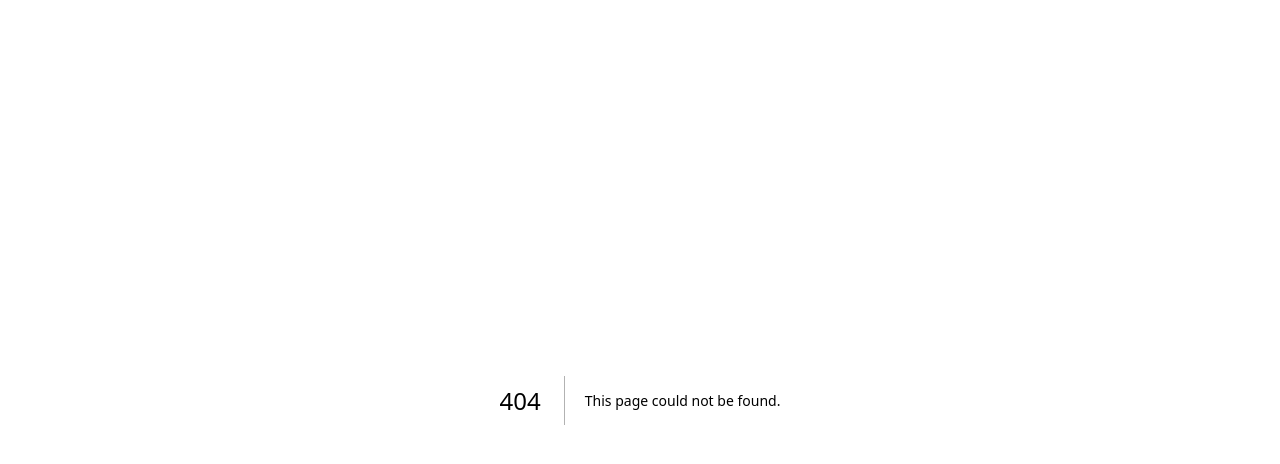
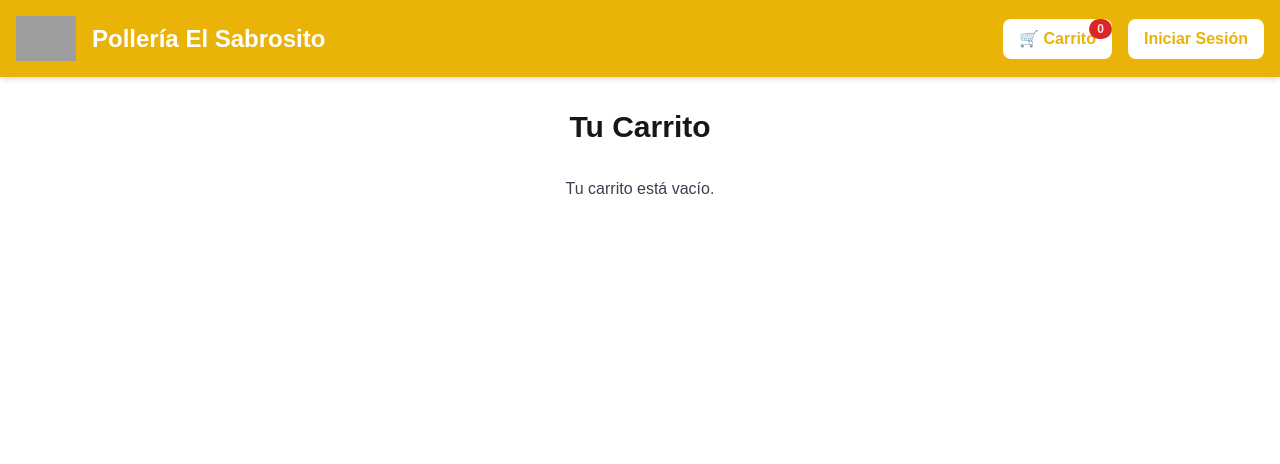
Before and after one commit to LizandroMS/Inventiva, a Next.js app: page /carrito in a window 1280 px wide. Before the commit this address had no page. Shown: the top 464 px of the page. Built offline with nearby package versions, Linux system fonts and the light colour scheme; grey boxes are pictures that could not be loaded.

Commit message:
creacion del carrito de compras

```diff
--- a/src/app/Carta/page.tsx
+++ b/src/app/Carta/page.tsx
@@ -1,7 +1,8 @@
 "use client";
 import { useState, useEffect } from "react";
 import Image from "next/image";
-import { useRouter } from "next/navigation";
+//import { useRouter } from "next/navigation";
+import { useCart } from "@/context/CartContext";
 
 interface Product {
   id: number;
@@ -10,47 +11,29 @@ interface Product {
   imagenUrl: string;
 }
 
-interface User {
-  fullName: string;
-  email: string;
-}
-
 export default function CartaPage() {
   const [products, setProducts] = useState<Product[]>([]);
   const [filteredProducts, setFilteredProducts] = useState<Product[]>([]);
   const [searchTerm, setSearchTerm] = useState("");
-  const [user, setUser] = useState<User | null>(null);
-  const router = useRouter();
+ // const router = useRouter();
+  const { addToCart } = useCart();
 
   useEffect(() => {
-    // Cargar productos desde la API
     const fetchProducts = async () => {
       try {
         const res = await fetch("/api/getProducts");
         if (res.ok) {
           const data = await res.json();
           setProducts(data);
-          setFilteredProducts(data); // Mostrar todos los productos al inicio
+          setFilteredProducts(data);
         }
       } catch (error) {
         console.error("Error al cargar los productos:", error);
       }
     };
-
-    // Verificar si el usuario está autenticado
-    const storedUser = localStorage.getItem("user");
-    if (storedUser) {
-      try {
-        setUser(JSON.parse(storedUser));
-      } catch (error) {
-        console.error("Error al parsear el usuario del localStorage:", error);
-      }
-    }
-
     fetchProducts();
   }, []);
 
-  // Función para filtrar productos
   const handleSearch = (e: React.ChangeEvent<HTMLInputElement>) => {
     const value = e.target.value.toLowerCase();
     setSearchTerm(value);
@@ -61,52 +44,8 @@ export default function CartaPage() {
     setFilteredProducts(filtered);
   };
 
-  const handleLogout = () => {
-    localStorage.removeItem("user");
-    setUser(null);
-    router.push("/login");
-  };
-
   return (
     <div className="flex flex-col min-h-screen bg-gray-100">
-      {/* Header */}
-      <header className="bg-yellow-500 text-white py-4 shadow-md">
-        <div className="container mx-auto flex justify-between items-center px-4">
-          <div className="flex items-center">
-            <Image
-              src="/images/logo.png"
-              alt="Pollería Logo"
-              width={60}
-              height={60}
-              className="mr-4"
-            />
-            <h1 className="text-2xl font-bold">Pollería El Sabrosito</h1>
-          </div>
-
-          <div className="flex space-x-4 items-center">
-            {user ? (
-              <>
-                <span className="text-white text-sm">Bienvenido, {user.fullName}</span>
-                <button
-                  onClick={handleLogout}
-                  className="bg-red-600 hover:bg-red-700 text-white font-bold py-2 px-4 rounded-lg"
-                >
-                  Cerrar Sesión
-                </button>
-              </>
-            ) : (
-              <button
-                onClick={() => router.push("/login")}
-                className="bg-white text-yellow-500 font-bold py-2 px-4 rounded-lg"
-              >
-                Iniciar Sesión
-              </button>
-            )}
-          </div>
-        </div>
-      </header>
-
-      {/* Buscador */}
       <div className="container mx-auto p-4">
         <input
           type="text"
@@ -117,7 +56,6 @@ export default function CartaPage() {
         />
       </div>
 
-      {/* Lista de productos */}
       <main className="flex-grow">
         <section className="container mx-auto p-4">
           <div className="grid grid-cols-1 sm:grid-cols-2 md:grid-cols-3 lg:grid-cols-4 gap-6">
@@ -142,6 +80,12 @@ export default function CartaPage() {
                   <p className="text-lg font-semibold text-center text-gray-700">
                     {product.price}
                   </p>
+                  <button
+                    onClick={() => addToCart(product)}
+                    className="bg-yellow-500 hover:bg-yellow-600 text-white font-bold py-2 px-4 rounded-lg mt-4"
+                  >
+                    Añadir al carrito
+                  </button>
                 </div>
               ))
             ) : (
@@ -152,11 +96,6 @@ export default function CartaPage() {
           </div>
         </section>
       </main>
-
-      {/* Footer */}
-      <footer className="bg-green-700 text-white py-4 text-center">
-        <p>© 2024 Pollería El Sabrosito. Todos los derechos reservados.</p>
-      </footer>
     </div>
   );
 }
--- a/src/app/admin/page.tsx
+++ b/src/app/admin/page.tsx
@@ -3,7 +3,7 @@
 import { useEffect, useState } from "react";
 import { useRouter } from "next/navigation";
 import { jwtDecode } from "jwt-decode"; // Usa jwt-decode para decodificar el token
-import Header from "@/components/Header";
+import Header from "@/components/Header_Interno";
 import {
   FaUserPlus,
   FaBoxes,
--- /dev/null
+++ b/src/app/carrito/page.tsx
@@ -0,0 +1,40 @@
+"use client";
+import { useCart } from "@/context/CartContext";
+import Image from "next/image";
+
+export default function CartPage() {
+  const { cartItems, removeFromCart } = useCart();
+
+  return (
+    <div className="container mx-auto py-8">
+      <h1 className="text-3xl font-bold mb-8 text-center">Tu Carrito</h1>
+      {cartItems.length > 0 ? (
+        <div className="grid grid-cols-1 sm:grid-cols-2 md:grid-cols-3 lg:grid-cols-4 gap-6">
+          {cartItems.map((item) => (
+            <div key={item.id} className="bg-white p-4 rounded-lg shadow-md">
+              <div className="relative w-full h-48 mb-4">
+                <Image
+                  src={item.imagenUrl || "/images/default.png"}
+                  alt={item.name}
+                  layout="fill"
+                  objectFit="cover"
+                  className="rounded-lg"
+                />
+              </div>
+              <h3 className="text-xl font-bold text-gray-800">{item.name}</h3>
+              <p className="text-lg font-semibold text-gray-700">{item.price}</p>
+              <button
+                onClick={() => removeFromCart(item.id)}
+                className="bg-red-500 hover:bg-red-600 text-white font-bold py-2 px-4 rounded-lg mt-4"
+              >
+                Eliminar
+              </button>
+            </div>
+          ))}
+        </div>
+      ) : (
+        <p className="text-center text-gray-700">Tu carrito está vacío.</p>
+      )}
+    </div>
+  );
+}
--- a/src/app/layout.tsx
+++ b/src/app/layout.tsx
@@ -1,12 +1,15 @@
 import type { Metadata } from "next";
 import localFont from "next/font/local";
 import "./globals.css";
+import { CartProvider } from "@/context/CartContext"; // Importa el CartProvider
+import Header from "@/components/Header"; // Asegúrate de que tu Header esté bien referenciado
 
 const geistSans = localFont({
   src: "./fonts/GeistVF.woff",
   variable: "--font-geist-sans",
   weight: "100 900",
 });
+
 const geistMono = localFont({
   src: "./fonts/GeistMonoVF.woff",
   variable: "--font-geist-mono",
@@ -28,7 +31,12 @@ export default function RootLayout({
       <body
         className={`${geistSans.variable} ${geistMono.variable} antialiased`}
       >
-        {children}
+        {/* Envuelve toda la aplicación con el CartProvider */}
+        <CartProvider>
+          {/* Asegúrate de renderizar el Header globalmente */}
+          <Header />
+          {children}
+        </CartProvider>
       </body>
     </html>
   );
--- a/src/app/personal/page.tsx
+++ b/src/app/personal/page.tsx
@@ -3,7 +3,7 @@
 import { useState, useEffect } from "react";
 import { useRouter } from "next/navigation";
 import { jwtDecode } from "jwt-decode";
-import Header from "@/components/Header";
+import Header from "@/components/Header_Interno";
 
 interface Pedido {
   id: number;
--- a/src/components/Header.tsx
+++ b/src/components/Header.tsx
@@ -1,51 +1,81 @@
 "use client";
+import { useRouter } from "next/navigation";
+import { useCart } from "@/context/CartContext";
+import Image from "next/image";
+import Link from "next/link";
 import { useEffect, useState } from "react";
-import { useRouter } from "next/navigation";
-
 
 interface User {
   fullName: string;
   email: string;
-  // Añade cualquier otra propiedad del usuario que necesites
 }
+
 export default function Header() {
-  const [userName, setUserName] = useState<User | null>(null);
+  const [user, setUser] = useState<User | null>(null);
+  const { cartItems } = useCart();
   const router = useRouter();
 
   useEffect(() => {
-    const storedName = localStorage.getItem("user"); // Obtener el nombre del usuario desde localStorage
-    const token = localStorage.getItem("userToken");
-
-    if (!token || !storedName) {
-      // Si no hay token o nombre, redirigir al login
-      router.push("/login");
-    } else {
-      setUserName(JSON.parse(storedName));// Almacena el nombre del usuario en el estado
+    const storedUser = localStorage.getItem("user");
+    if (storedUser) {
+      try {
+        setUser(JSON.parse(storedUser));
+      } catch (error) {
+        console.error("Error al parsear el usuario del localStorage:", error);
+      }
     }
-  }, [router]);
+  }, []);
 
   const handleLogout = () => {
-    // Limpiar el localStorage (o cookies si fuera el caso)
-    localStorage.removeItem("userToken");
     localStorage.removeItem("user");
-
-    // Redirigir al login
+    setUser(null);
     router.push("/login");
   };
 
   return (
-    <header className="bg-blue-500 text-white p-4">
-      <div className="container mx-auto flex justify-between items-center">
-        <h1 className="text-2xl font-bold">Aplicación de Gestión</h1>
-        <div className="flex items-center space-x-4">
-          {userName && <p>Bienvenido, {userName.fullName}</p>}{" "}
-          {/* Mostrar el nombre del usuario */}
-          <button
-            onClick={handleLogout}
-            className="bg-red-600 hover:bg-red-700 text-white py-2 px-4 rounded"
-          >
-            Cerrar Sesión
-          </button>
+    <header className="bg-yellow-500 text-white py-4 shadow-md">
+      <div className="container mx-auto flex justify-between items-center px-4">
+        <div className="flex items-center">
+          <Image
+            src="/images/logo.png"
+            alt="Pollería Logo"
+            width={60}
+            height={60}
+            className="mr-4"
+          />
+          <h1 className="text-2xl font-bold">Pollería El Sabrosito</h1>
+        </div>
+
+        <div className="flex space-x-4 items-center">
+          <Link href="/cart">
+            <button className="bg-white text-yellow-500 font-bold py-2 px-4 rounded-lg relative">
+              🛒 Carrito
+              <span className="absolute top-0 right-0 inline-flex items-center justify-center px-2 py-1 text-xs font-bold leading-none text-red-100 bg-red-600 rounded-full">
+                {cartItems.length}
+              </span>
+            </button>
+          </Link>
+
+          {user ? (
+            <>
+              <span className="text-white text-sm">
+                Bienvenido, {user.fullName}
+              </span>
+              <button
+                onClick={handleLogout}
+                className="bg-red-600 hover:bg-red-700 text-white font-bold py-2 px-4 rounded-lg"
+              >
+                Cerrar Sesión
+              </button>
+            </>
+          ) : (
+            <button
+              onClick={() => router.push("/login")}
+              className="bg-white text-yellow-500 font-bold py-2 px-4 rounded-lg"
+            >
+              Iniciar Sesión
+            </button>
+          )}
         </div>
       </div>
     </header>
--- /dev/null
+++ b/src/components/Header_Interno.tsx
@@ -0,0 +1,53 @@
+"use client";
+import { useEffect, useState } from "react";
+import { useRouter } from "next/navigation";
+
+
+interface User {
+  fullName: string;
+  email: string;
+  // Añade cualquier otra propiedad del usuario que necesites
+}
+export default function Header() {
+  const [userName, setUserName] = useState<User | null>(null);
+  const router = useRouter();
+
+  useEffect(() => {
+    const storedName = localStorage.getItem("user"); // Obtener el nombre del usuario desde localStorage
+    const token = localStorage.getItem("userToken");
+
+    if (!token || !storedName) {
+      // Si no hay token o nombre, redirigir al login
+      router.push("/login");
+    } else {
+      setUserName(JSON.parse(storedName));// Almacena el nombre del usuario en el estado
+    }
+  }, [router]);
+
+  const handleLogout = () => {
+    // Limpiar el localStorage (o cookies si fuera el caso)
+    localStorage.removeItem("userToken");
+    localStorage.removeItem("user");
+
+    // Redirigir al login
+    router.push("/login");
+  };
+
+  return (
+    <header className="bg-blue-500 text-white p-4">
+      <div className="container mx-auto flex justify-between items-center">
+        <h1 className="text-2xl font-bold">Aplicación de Gestión</h1>
+        <div className="flex items-center space-x-4">
+          {userName && <p>Bienvenido, {userName.fullName}</p>}{" "}
+          {/* Mostrar el nombre del usuario */}
+          <button
+            onClick={handleLogout}
+            className="bg-red-600 hover:bg-red-700 text-white py-2 px-4 rounded"
+          >
+            Cerrar Sesión
+          </button>
+        </div>
+      </div>
+    </header>
+  );
+}
--- /dev/null
+++ b/src/context/CartContext.tsx
@@ -0,0 +1,43 @@
+"use client";
+import { createContext, useState, useContext, ReactNode } from "react";
+
+interface Product {
+  id: number;
+  name: string;
+  price: string;
+  imagenUrl: string;
+}
+
+interface CartContextType {
+  cartItems: Product[];
+  addToCart: (product: Product) => void;
+  removeFromCart: (id: number) => void;
+}
+
+const CartContext = createContext<CartContextType | undefined>(undefined);
+
+export const CartProvider = ({ children }: { children: ReactNode }) => {
+  const [cartItems, setCartItems] = useState<Product[]>([]);
+
+  const addToCart = (product: Product) => {
+    setCartItems((prevItems) => [...prevItems, product]);
+  };
+
+  const removeFromCart = (id: number) => {
+    setCartItems((prevItems) => prevItems.filter(item => item.id !== id));
+  };
+
+  return (
+    <CartContext.Provider value={{ cartItems, addToCart, removeFromCart }}>
+      {children}
+    </CartContext.Provider>
+  );
+};
+
+export const useCart = () => {
+  const context = useContext(CartContext);
+  if (!context) {
+    throw new Error("useCart must be used within a CartProvider");
+  }
+  return context;
+};
```
